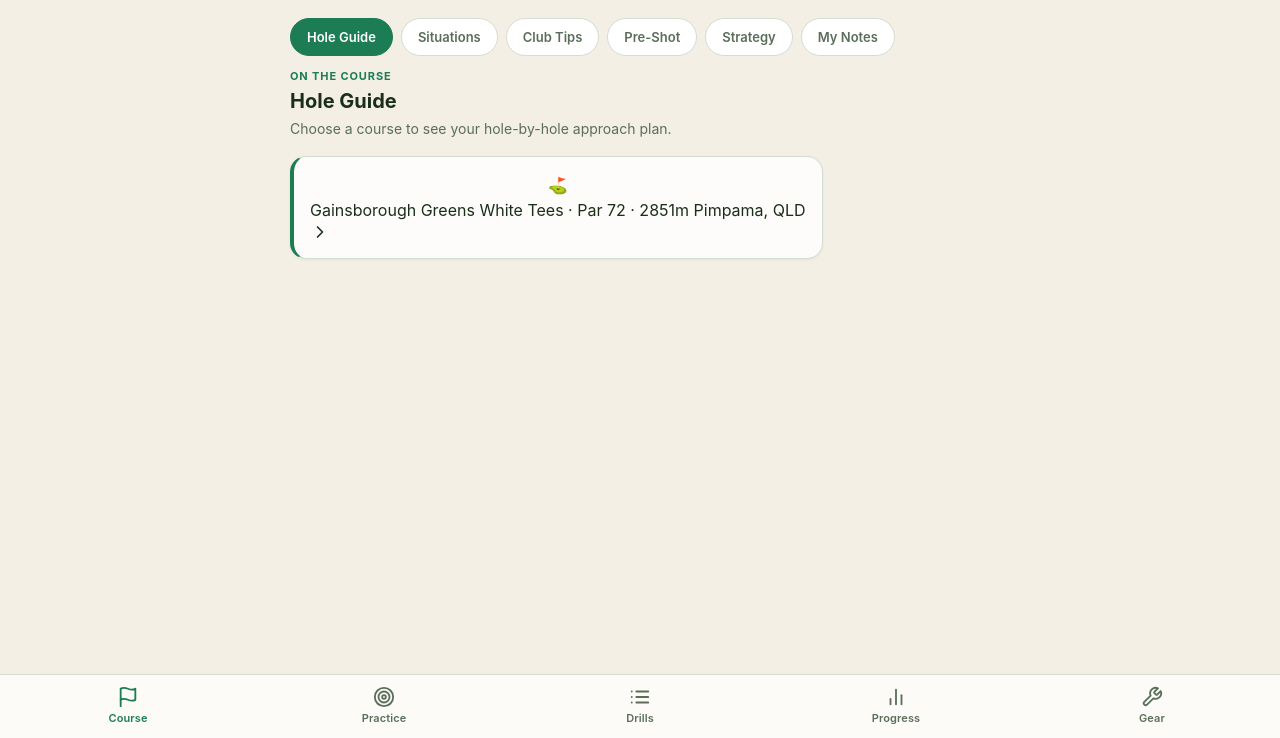
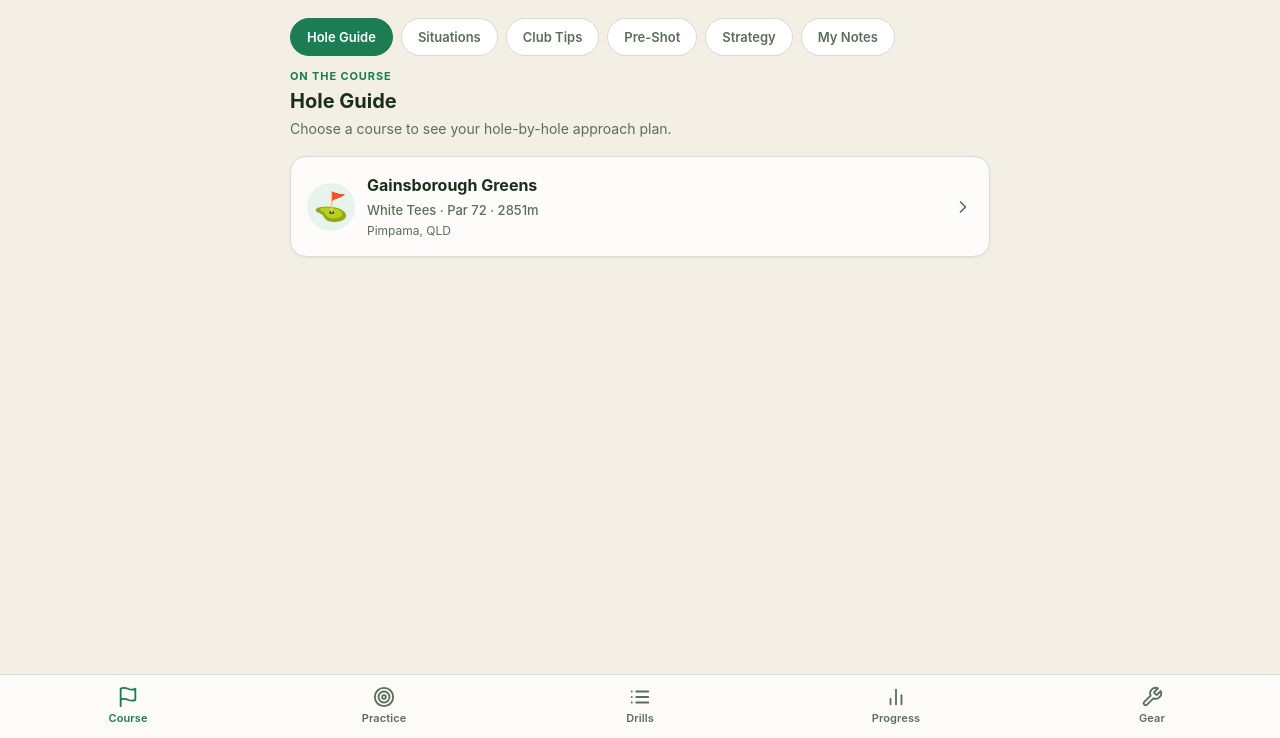
Before and after one commit to sfmx/golf-practice-app, a plain HTML site: page index.html in a window 1280 px wide. Shown: the part 62-800 px from the top of the page. Drawn offline with Linux system fonts and the light colour scheme.

Commit message:
Add course selector and back button CSS styles, bump SW cache to v5

```diff
--- a/css/pages.css
+++ b/css/pages.css
@@ -5,6 +5,58 @@
 /* --- Course Tab -------------------------------------------- */
 .situation-grid, .club-grid, .strategy-grid {
   display: flex; flex-direction: column; gap: var(--sp-3);
+}
+
+/* Back button */
+.back-btn {
+  display: inline-flex; align-items: center; gap: var(--sp-1);
+  font-size: .875rem; font-weight: 600; color: var(--accent);
+  background: none; border: none; cursor: pointer;
+  padding: var(--sp-2) 0; margin-bottom: var(--sp-3);
+  transition: opacity .2s;
+}
+.back-btn:hover { opacity: .7; }
+.back-btn svg { flex-shrink: 0; }
+
+/* Course selector */
+.course-select-grid {
+  display: flex; flex-direction: column; gap: var(--sp-3);
+}
+.course-select-card {
+  display: flex; align-items: center; gap: var(--sp-3);
+  padding: var(--sp-4);
+  text-align: left; cursor: pointer;
+  border: 1.5px solid var(--border);
+  transition: border-color .2s, box-shadow .2s;
+  width: 100%;
+}
+.course-select-card:hover, .course-select-card:focus-visible {
+  border-color: var(--accent); box-shadow: var(--shadow);
+}
+.course-select-card__icon {
+  font-size: 1.75rem; flex-shrink: 0;
+  width: 48px; height: 48px;
+  display: flex; align-items: center; justify-content: center;
+  background: var(--accent-light); border-radius: 50%;
+}
+.course-select-card__info {
+  flex: 1; display: flex; flex-direction: column; gap: 2px; min-width: 0;
+}
+.course-select-card__name {
+  font-weight: 700; font-size: 1rem; color: var(--text);
+}
+.course-select-card__detail {
+  font-size: .8125rem; color: var(--text-muted); font-weight: 500;
+}
+.course-select-card__location {
+  font-size: .75rem; color: var(--text-muted);
+}
+.course-select-card__arrow {
+  flex-shrink: 0; color: var(--text-muted);
+  transition: transform .2s;
+}
+.course-select-card:hover .course-select-card__arrow {
+  transform: translateX(2px); color: var(--accent);
 }
 
 /* Club distance legend */
--- a/sw.js
+++ b/sw.js
@@ -3,7 +3,7 @@
    for videos.json. Enables full offline support.
    ============================================================ */
 
-const CACHE_NAME = 'golf-practice-v4';
+const CACHE_NAME = 'golf-practice-v5';
 const SHELL_ASSETS = [
   './',
   './index.html',
```
